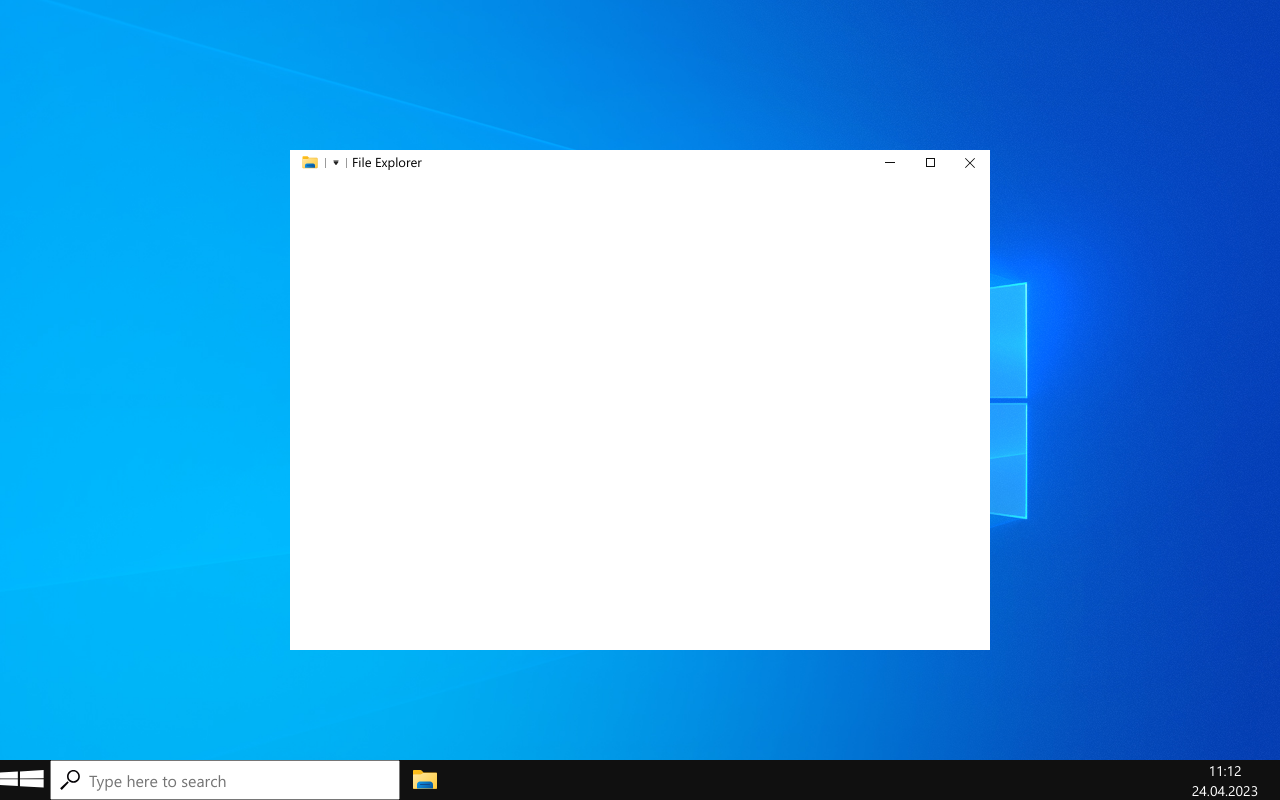
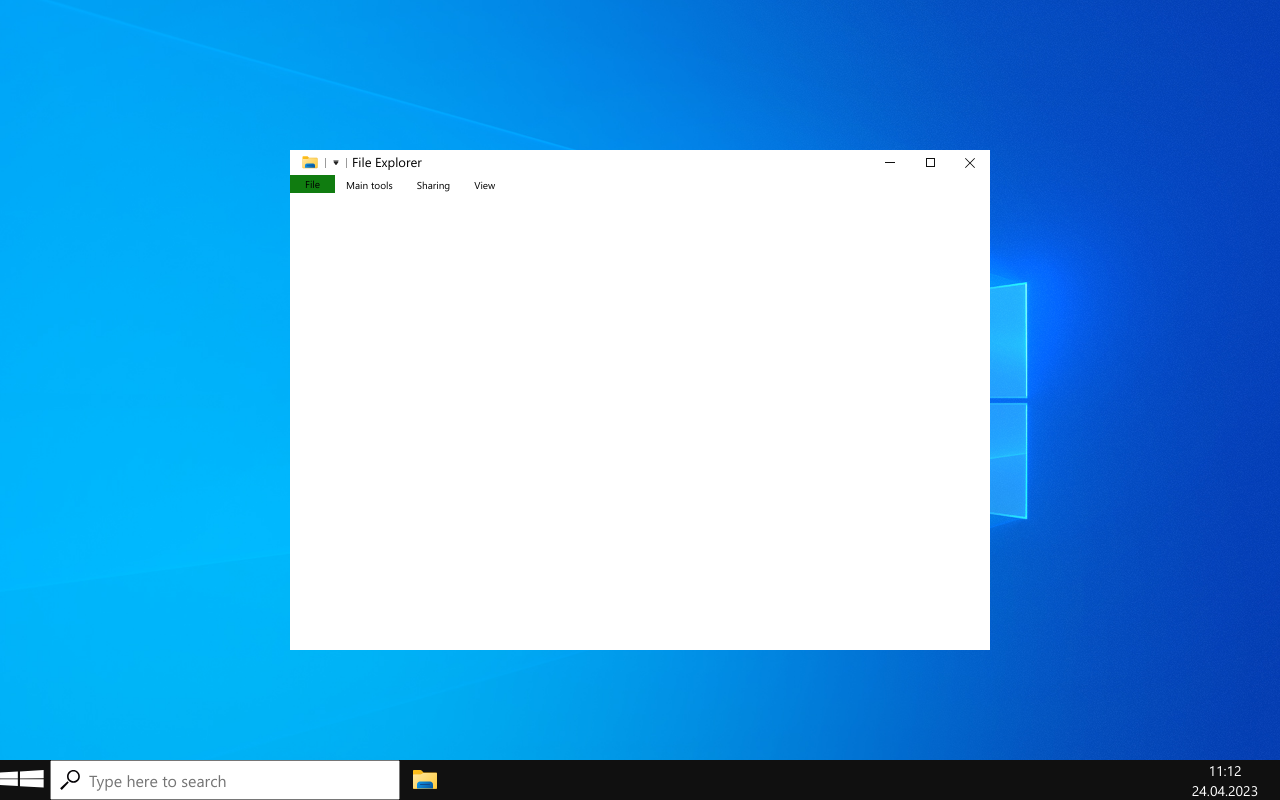
Before and after one commit to damian08k/windows-10-bs, a React app: page / in a window 1280 px wide. Built offline with nearby package versions, Linux system fonts and the light colour scheme.

Commit message:
feat: Create ribbon top options

```diff
--- a/src/assets/styles/variables.module.css
+++ b/src/assets/styles/variables.module.css
@@ -30,6 +30,7 @@
   --secondaryLightColor: rgb(216, 216, 216);
   --secondaryLightColor100: rgb(184, 184, 184);
   --secondaryLightColor200: rgb(155, 155, 155);
+  --secondaryLightColor300: rgb(245, 246, 247);
   --secondaryDarkColor: rgb(76, 76, 76);
   --secondaryDarkColor100: rgb(31, 31, 31);
   --secondaryDarkColor200: rgb(16, 16, 16);
@@ -56,6 +57,7 @@
   --taskbarHeight: 40px;
   --menuBarIconContainerSize: 50px;
   --explorerTopBarHeight: 25px;
+  --ribbonHeight: 80px;
 
   /* Icon Sizes */
   --iconSizeDefault: 20px;
--- a/src/components/_explorer/FileExplorer/FileExplorer.tsx
+++ b/src/components/_explorer/FileExplorer/FileExplorer.tsx
@@ -1,4 +1,5 @@
 import { ExplorerTopBar } from '_explorer/ExplorerTopBar/ExplorerTopBar';
+import { Ribbon } from '_explorer/Ribbon/Ribbon';
 import { EXPLORER } from 'src/testIds';
 
 import classes from './FileExplorer.module.css';
@@ -7,6 +8,7 @@ export const FileExplorer = () => {
   return (
     <div className={classes.root} data-testid={EXPLORER.FILE_EXPLORER}>
       <ExplorerTopBar />
+      <Ribbon />
     </div>
   );
 };
--- /dev/null
+++ b/src/components/_explorer/Ribbon/Ribbon.module.css
@@ -0,0 +1,5 @@
+.root {
+  height: var(--ribbonHeight);
+  /* bg-color should be on ribbon content */
+  /* background-color: var(--secondaryLightColor300); */
+}
--- /dev/null
+++ b/src/components/_explorer/Ribbon/Ribbon.tsx
@@ -0,0 +1,11 @@
+import { RibbonOptions } from './components/RibbonOptions/RibbonOptions';
+
+import classes from './Ribbon.module.css';
+
+export const Ribbon = () => {
+  return (
+    <div className={classes.root}>
+      <RibbonOptions />
+    </div>
+  );
+};
--- /dev/null
+++ b/src/components/_explorer/Ribbon/components/RibbonOptions/RibbonOptions.module.css
@@ -0,0 +1,42 @@
+.root {
+  --optionsListHeight: 18px;
+  --fileOptionWidth: 45px;
+
+  background-color: var(--whiteColor);
+}
+
+.optionsList {
+  display: flex;
+  height: var(--optionsListHeight);
+  list-style-type: none;
+}
+
+.option {
+  display: flex;
+  justify-content: center;
+  align-items: center;
+  padding: 0 var(--spacing10);
+  margin-right: var(--spacing2);
+  cursor: pointer;
+}
+
+.fileOption {
+  width: var(--fileOptionWidth);
+  margin-right: 0;
+  background-color: var(--primaryColor);
+}
+
+.fileOption:hover {
+  background-color: var(--primaryHoverColor);
+}
+
+.ribbonOption {
+  border: 1px solid transparent;
+  border-bottom: none;
+}
+
+.ribbonOption:hover {
+  border: 1px solid var(--secondaryLightColor);
+  border-bottom: none;
+  background-color: var(--secondaryLightColor300);
+}
--- /dev/null
+++ b/src/components/_explorer/Ribbon/components/RibbonOptions/RibbonOptions.tsx
@@ -0,0 +1,16 @@
+import { mergeClasses } from 'utils/mergeClasses';
+
+import classes from './RibbonOptions.module.css';
+
+export const RibbonOptions = () => {
+  return (
+    <nav className={classes.root}>
+      <ul className={classes.optionsList}>
+        <li className={mergeClasses(classes.option, classes.fileOption)}>File</li>
+        <li className={mergeClasses(classes.option, classes.ribbonOption)}>Main tools</li>
+        <li className={mergeClasses(classes.option, classes.ribbonOption)}>Sharing</li>
+        <li className={mergeClasses(classes.option, classes.ribbonOption)}>View</li>
+      </ul>
+    </nav>
+  );
+};
```
